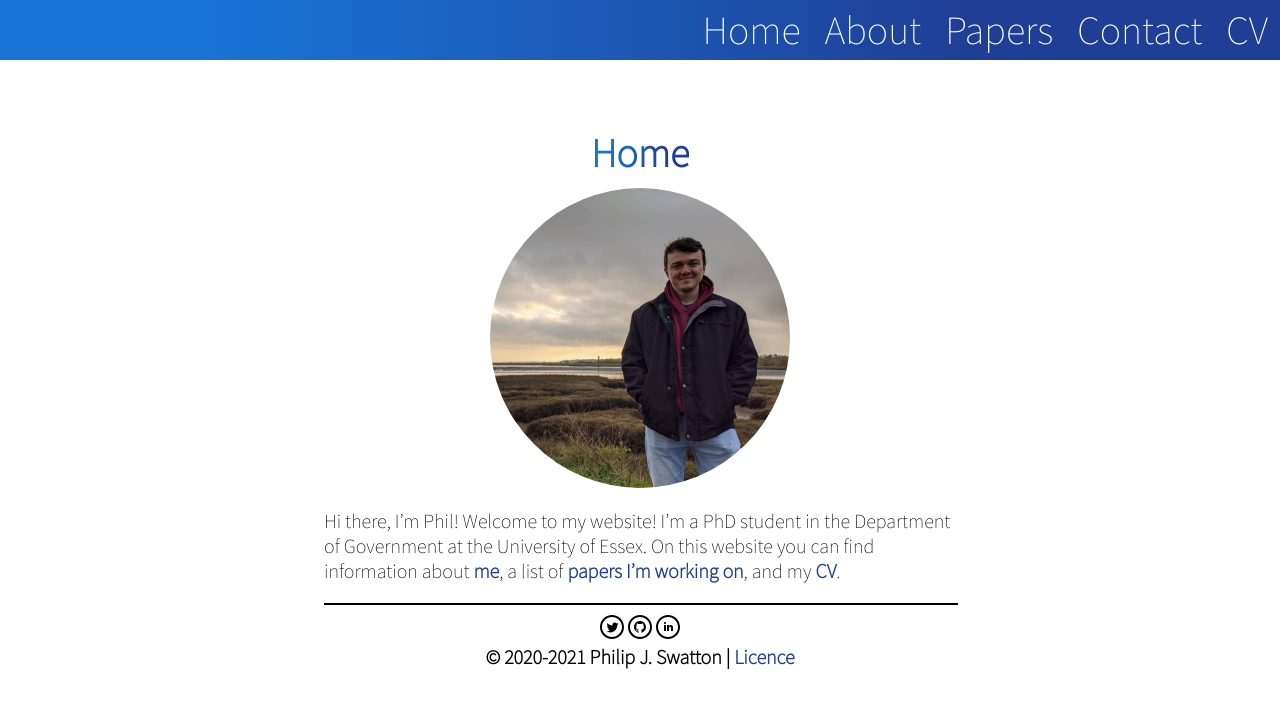
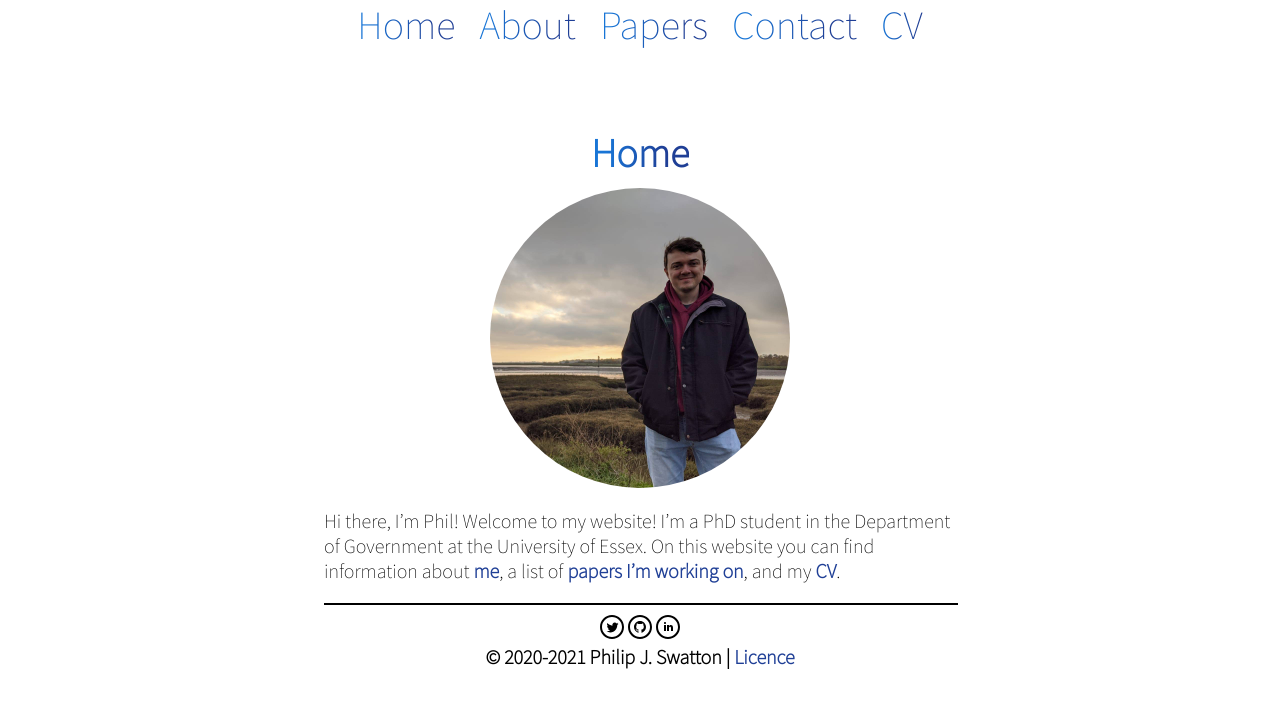
Before and after one commit to philswatton/philswatton.github.io, a Jekyll site: the page built from index.md, in a window 1280 px wide. Shown: the top 708 px of the page. Built offline with Jekyll 4.4.1, drawn with Linux system fonts in a browser that asks for light colours.

Commit message:
White banner

```diff
--- a/_sass/main.scss
+++ b/_sass/main.scss
@@ -65,7 +65,8 @@ $cross-shift: 19.2px;
 $cross-rotate: 45deg;
 
 nav {
-    background: $main-gradient;
+    background: white;
+    /*background: $main-gradient;*/
 
     position: fixed;
     left: 0;
@@ -78,7 +79,11 @@ nav {
     display: -ms-flexbox;
 
     display: flex;
-    -webkit-box-orient: horizontal;
+
+    flex-direction: row;
+
+    justify-content: center;
+    /*-webkit-box-orient: horizontal;
     -webkit-box-direction: normal;
         -ms-flex-direction: row;
             flex-direction: row;
@@ -87,13 +92,16 @@ nav {
             justify-content: flex-end;
     -webkit-box-align: center;
         -ms-flex-align: center;
-            align-items: center;
+            align-items: center;*/
 
     z-index: 1;
 
 
     a {
-        color: white;
+        background-image: $main-gradient;
+        background-clip: text;
+        -webkit-background-clip: text;
+        -webkit-text-fill-color: transparent;
         margin: 0px 4px 0px 4px;
         padding: 0px 8px 0px 8px;
         text-decoration: none;
@@ -103,8 +111,8 @@ nav {
     }
 
     a:hover {
-        color: white;
-        /*color: black;
+        /*color: white;
+        color: black;
         background-color: white;*/
         font-weight: bold;
         text-decoration: none;
@@ -127,6 +135,8 @@ button {
 
 @media screen and (max-width: 920px) {
     nav {
+        /*background: $main-gradient;*/
+
         top: 0;
         left: 0;
         height: 0%;
@@ -156,6 +166,11 @@ button {
         }
 
         a {
+
+            /*color: white;
+            background-image: none;
+            background-clip: border-box;*/
+
             margin: 4px 0px 4px 0px;
             padding: 0px;
 
@@ -250,9 +265,9 @@ button {
             opacity: 0;
         }
 
-        .active > span {
+        /*.active > span {
             background: white;
-        }
+        }*/
 }
 
 
```
